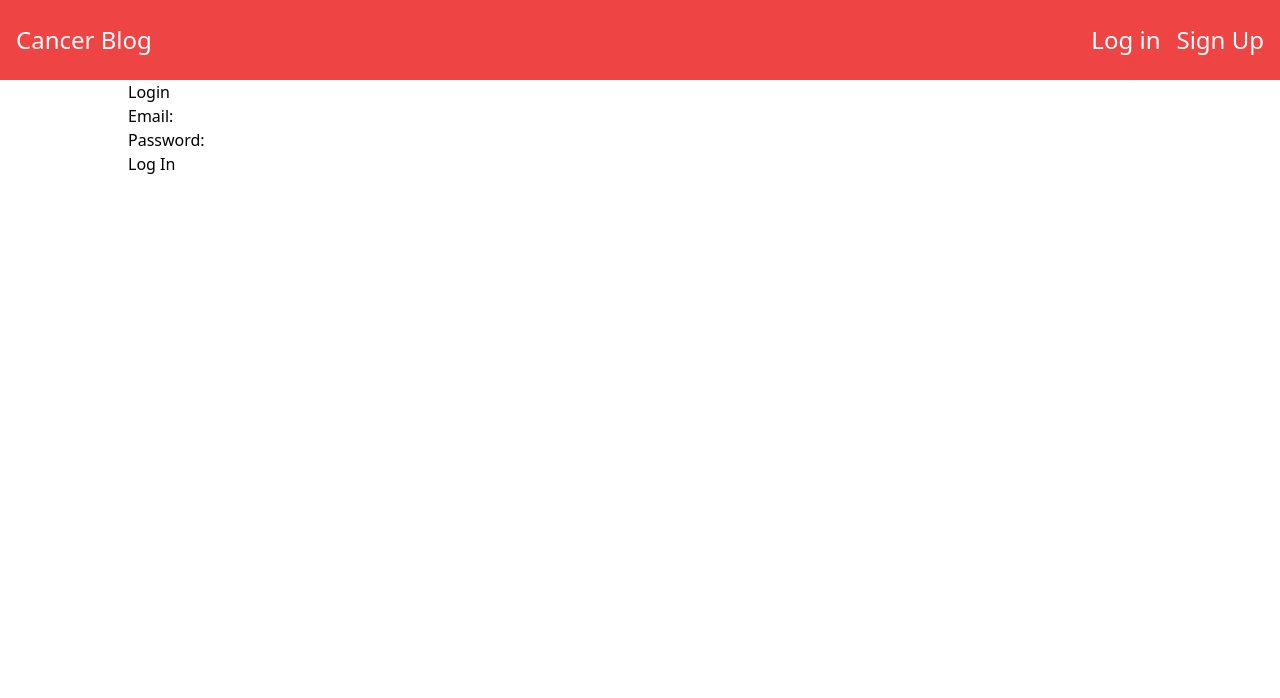
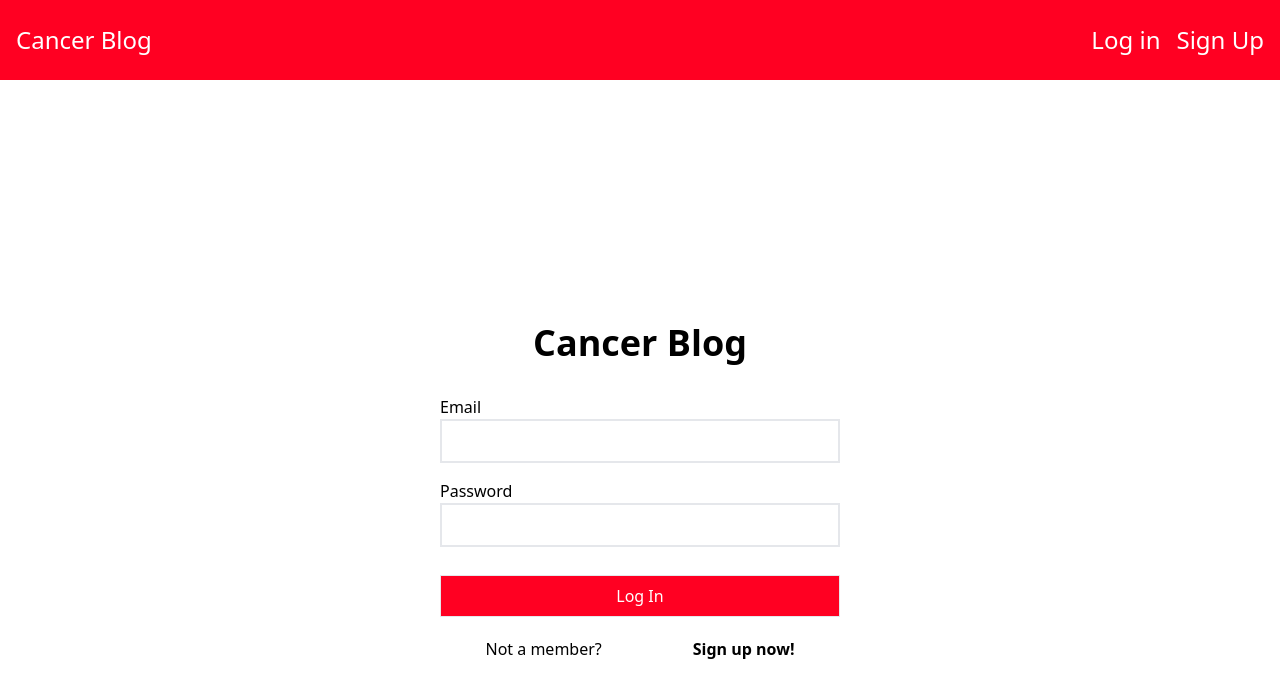
Before and after one commit to chris-15/Journey, a React (Create React App) app in the folder client/: page /login in a window 1280 px wide. Shown: the top 698 px of the page. Built offline with nearby package versions, Linux system fonts and the light colour scheme; the HTML template or start-up script is replaced by a standard one.

Commit message:
added some styling to login page and navbar

```diff
--- a/client/src/App.js
+++ b/client/src/App.js
@@ -40,7 +40,7 @@ function App() {
       <Router>
         <div className="flex-col justify-start min-h-screen">
           <Nav />
-          <div className="w-4/5 mx-auto">
+          <div className="">
             <Routes>
               <Route path="/" element={<Home />} />
               <Route path="/login" element={<Login />}/>
--- a/client/src/components/Nav/index.js
+++ b/client/src/components/Nav/index.js
@@ -11,7 +11,7 @@ const Nav = () => {
   // need to change a tags to use link tags and set up routes using react router dom
 
   return (
-    <header className="w-full h-[80px] flex justify-between items-center px-4 bg-red-500 text-white">
+    <header className="w-full h-[80px] flex justify-between items-center px-4 bg-[#FF0022] text-white">
       <Link to="/">
         <h1 className="text-2xl">Cancer Blog</h1>
       </Link>
@@ -25,8 +25,8 @@ const Nav = () => {
           </>
         ) : (
           <>
-            <Link to="/login" className="mr-4 text-2xl">Log in</Link>
-            <a href="/" className="text-2xl">
+            <Link to="/login" className="mr-4 text-2xl hover:underline">Log in</Link>
+            <a href="/" className="text-2xl hover:underline">
               Sign Up
             </a>
           </>
--- a/client/src/pages/Login.js
+++ b/client/src/pages/Login.js
@@ -39,16 +39,15 @@ const Login = () => {
   };
 
   return (
-    <main>
-      <div>
-        <form onSubmit={handleFormSubmit}>
-          <h2>Login</h2>
-          <div>
-            <label className="" htmlFor="email">
-              Email:
-            </label>
+    <main className="grid grid-cols-1 h-screen w-full">
+      <div className="flex flex-col justify-center">
+        <form className="max-w-[400px] w-full mx-auto" onSubmit={handleFormSubmit}>
+          <h2 className="text-4xl font-bold text-center py-6">Cancer Blog</h2>
+
+          <div className="flex flex-col py-2">
+            <label className="" htmlFor="email">Email</label>
             <input
-              className=""
+              className="border-2 p-2"
               id="email"
               type="email"
               name="email"
@@ -57,10 +56,10 @@ const Login = () => {
             />
           </div>
 
-          <div>
-            <label className="">Password:</label>
+          <div className="flex flex-col py-2">
+            <label className="">Password</label>
             <input
-              className=""
+              className="border-2 p-2"
               id="password"
               type="password"
               name="password"
@@ -70,9 +69,14 @@ const Login = () => {
           </div>
 
           <div>
-            <button className="" type="submit">
+            <button className="border w-full my-5 py-2 bg-[#FF0022] text-white hover:underline" type="submit">
               Log In
             </button>
+          </div>
+
+          <div className="flex justify-around">
+            <p>Not a member?</p>
+            <p className="font-bold hover:underline">Sign up now!</p>
           </div>
         </form>
 
```
